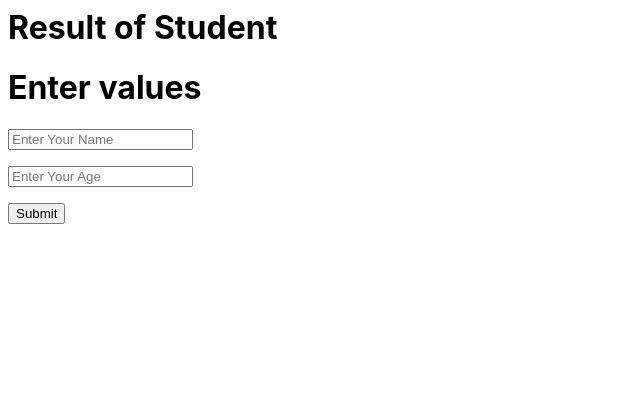
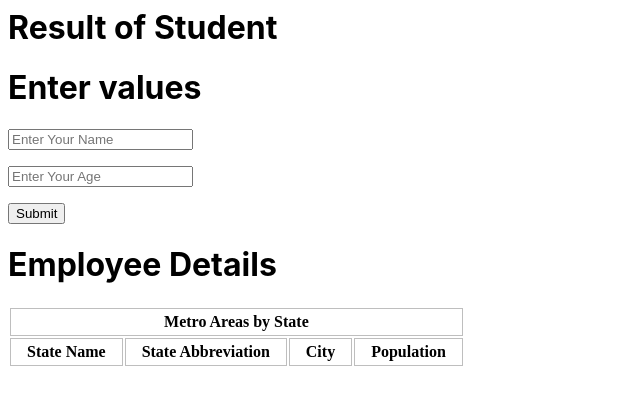
Before and after one commit to ishrar776/react-zcn2yt, a React (Create React App) app: page / in a window 1280 px wide. Shown: the top 404 px of the page, without its empty margins (0-640 px from the left). Built offline with nearby package versions, Linux system fonts and the light colour scheme.

Commit message:
3 files modified, 1 added

```diff
--- a/package.json
+++ b/package.json
@@ -3,8 +3,10 @@
   "version": "0.0.0",
   "private": true,
   "dependencies": {
-    "react": "^18.1.0",
-    "react-dom": "^18.1.0"
+    "axios": "1.4.0",
+    "react": "18.2.0",
+    "react-dom": "18.2.0",
+    "zlib": "^1.0.5"
   },
   "scripts": {
     "start": "react-scripts start",
--- a/src/App.js
+++ b/src/App.js
@@ -1,6 +1,7 @@
 import React, { useState, useEffect } from 'react';
 import './style.css';
 import ComB from './ComB';
+import Employee from './Employee';
 
 export default function App() {
   const [valuesName, setValuesNmae] = useState('');
@@ -13,6 +14,9 @@ export default function App() {
       <div>
         <ComB name1={setValuesNmae} age={setAge} />
       </div>
+      <div>
+        <Employee />
+      </div>
     </div>
   );
 }
--- /dev/null
+++ b/src/Employee.js
@@ -0,0 +1,30 @@
+import React, { useState, useEffect } from 'react';
+import './style.css';
+import Axios from 'axios';
+export default function Employee() {
+  const [valuesName, setValuesNmae] = useState('');
+  useEffect(() => {
+    //Axios.get;
+  }, []);
+
+  return (
+    <div>
+      <h1>Employee Details</h1>
+      <div>
+        <table>
+          <thead>
+            <tr>
+              <th colSpan="4">Metro Areas by State</th>
+            </tr>
+            <tr>
+              <th>State Name</th>
+              <th>State Abbreviation</th>
+              <th>City</th>
+              <th>Population</th>
+            </tr>
+          </thead>
+        </table>
+      </div>
+    </div>
+  );
+}
--- a/src/style.css
+++ b/src/style.css
@@ -3,3 +3,10 @@ p {
   font-family: -apple-system, BlinkMacSystemFont, 'Segoe UI', Roboto, Oxygen,
     Ubuntu, Cantarell, 'Open Sans', 'Helvetica Neue', sans-serif;
 }
+tr,
+th,
+td {
+  padding: 0.25rem 1rem;
+  border: 1px solid rgb(190, 190, 190);
+  text-align: center;
+}
```
